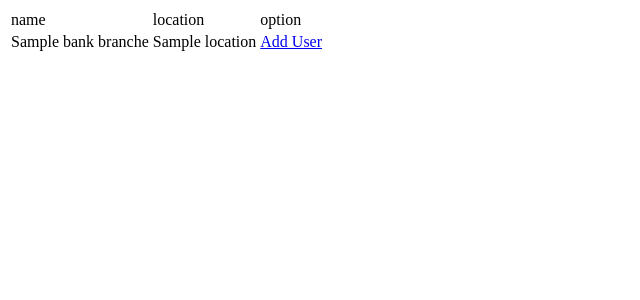
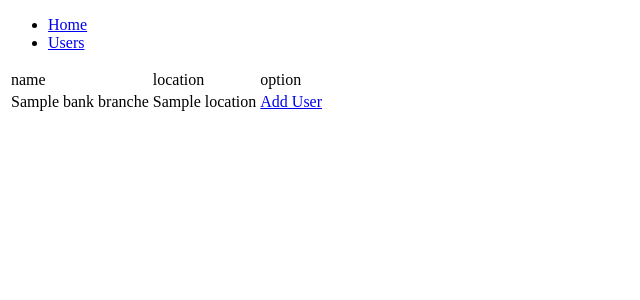
Before and after one commit to mrpeterz/simple-bank, a Symfony app: template templates/bank_branch/bank_branch.html.twig in a window 1280 px wide. Shown: the top 300 px of the page, without its empty margins (0-640 px from the left). Run offline with Twig, Linux system fonts and the light colour scheme; the template is opened without the code that fills it: most values are stand-ins (such as "Sample title", 1, 10 or a date in 2020); some libraries are stand-ins or nearby versions.

Commit message:
Remove menu knp json

```diff
--- a/composer.json
+++ b/composer.json
@@ -14,7 +14,6 @@
         "doctrine/doctrine-migrations-bundle": "^3.1",
         "doctrine/migrations": "^3.1",
         "doctrine/orm": "^2.8",
-        "knplabs/knp-menu": "^3.1",
         "phpdocumentor/reflection-docblock": "^5.2",
         "ramsey/uuid": "^4.1",
         "sensio/framework-extra-bundle": "^5.1",
--- a/templates/bank_branch/bank_branch.html.twig
+++ b/templates/bank_branch/bank_branch.html.twig
@@ -5,6 +5,10 @@
     <title>Simple Bank</title>
 </head>
 <body>
+<ul>
+    <li><a href="/">Home</a></li>
+    <li><a href="users/">Users</a></li>
+</ul>
 <table>
     <tr>
         <td>name</td>
--- a/templates/user/user.html.twig
+++ b/templates/user/user.html.twig
@@ -3,9 +3,12 @@
 <head>
     <meta charset="UTF-8">
     <title>Users</title>
-    <h2>Users</h2>
 </head>
 <body>
+<ul>
+    <li><a href="/">Home</a></li>
+    <li><a href="users/">Users</a></li>
+</ul>
     {{ form(form) }}
 
     {% for message in app.flashes('success') %}
```
Also changed, not shown: 2 other files.
